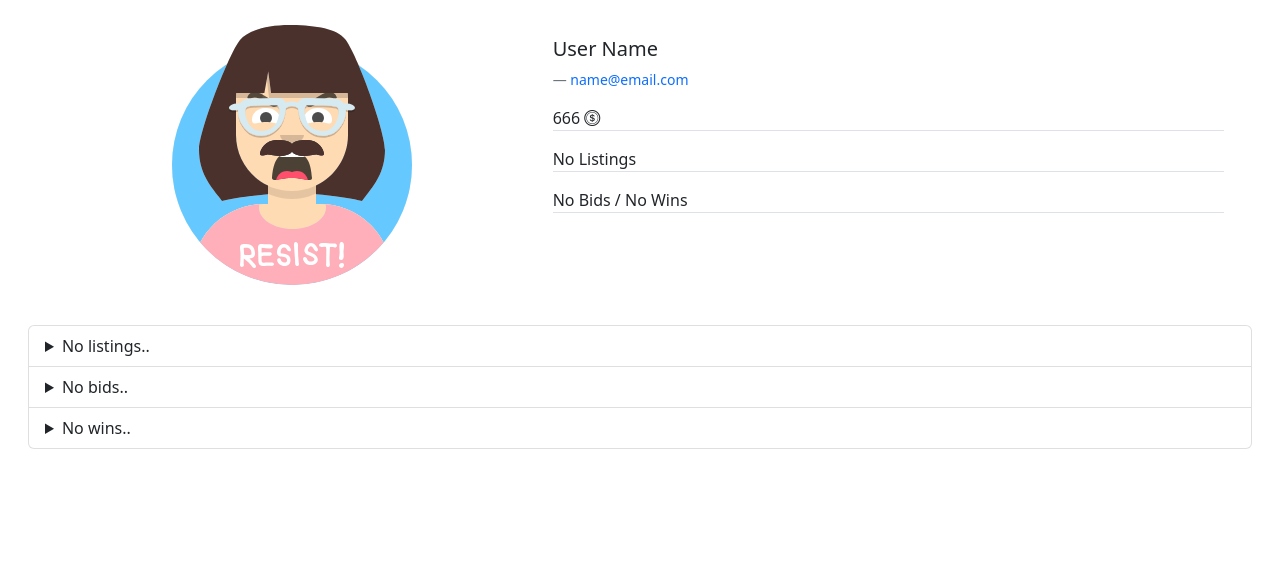
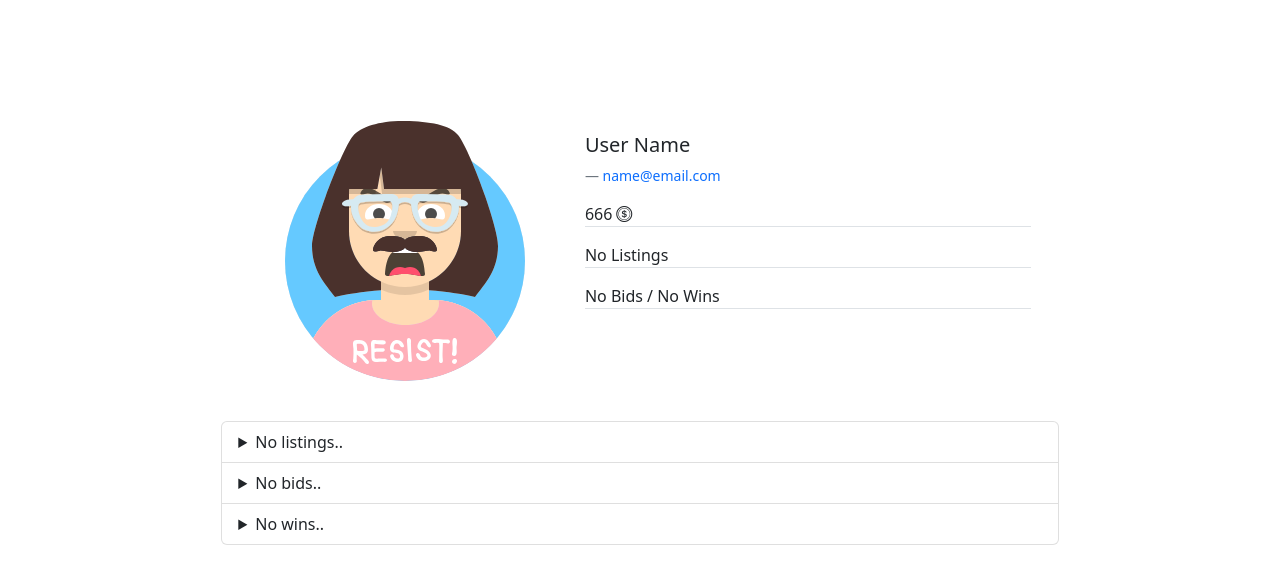
Before and after one commit to donnybrilliant/semester-project-2, a website: page profile/index.html in a window 1280 px wide. Shown: the part 59-642 px from the top of the page. Drawn offline with nearby package versions, Linux system fonts and the light colour scheme; files that its build step writes are made by us from their sources.

Commit message:
Adds padding

```diff
--- a/profile/index.html
+++ b/profile/index.html
@@ -56,7 +56,7 @@
 
 
         <main class="profile">
-            <div class="flex-grow-1 m-3 pb-5">
+            <div class="flex-grow-1 m-3 pb-5 col-md-8 mx-auto mt-5 pt-5">
 
 
                 <div id="profileInfo" class="row d-flex align-items-center m-3">
```
